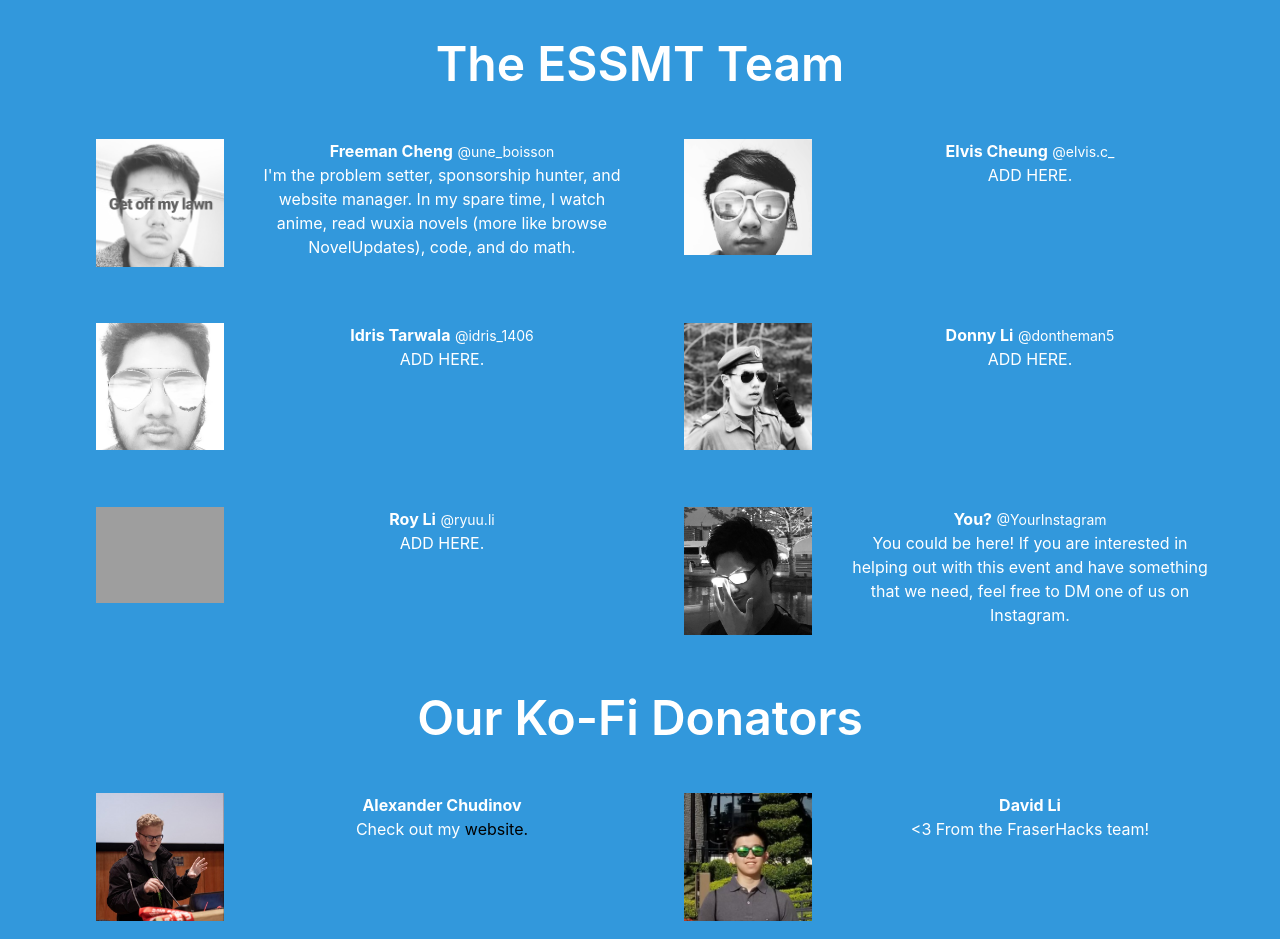
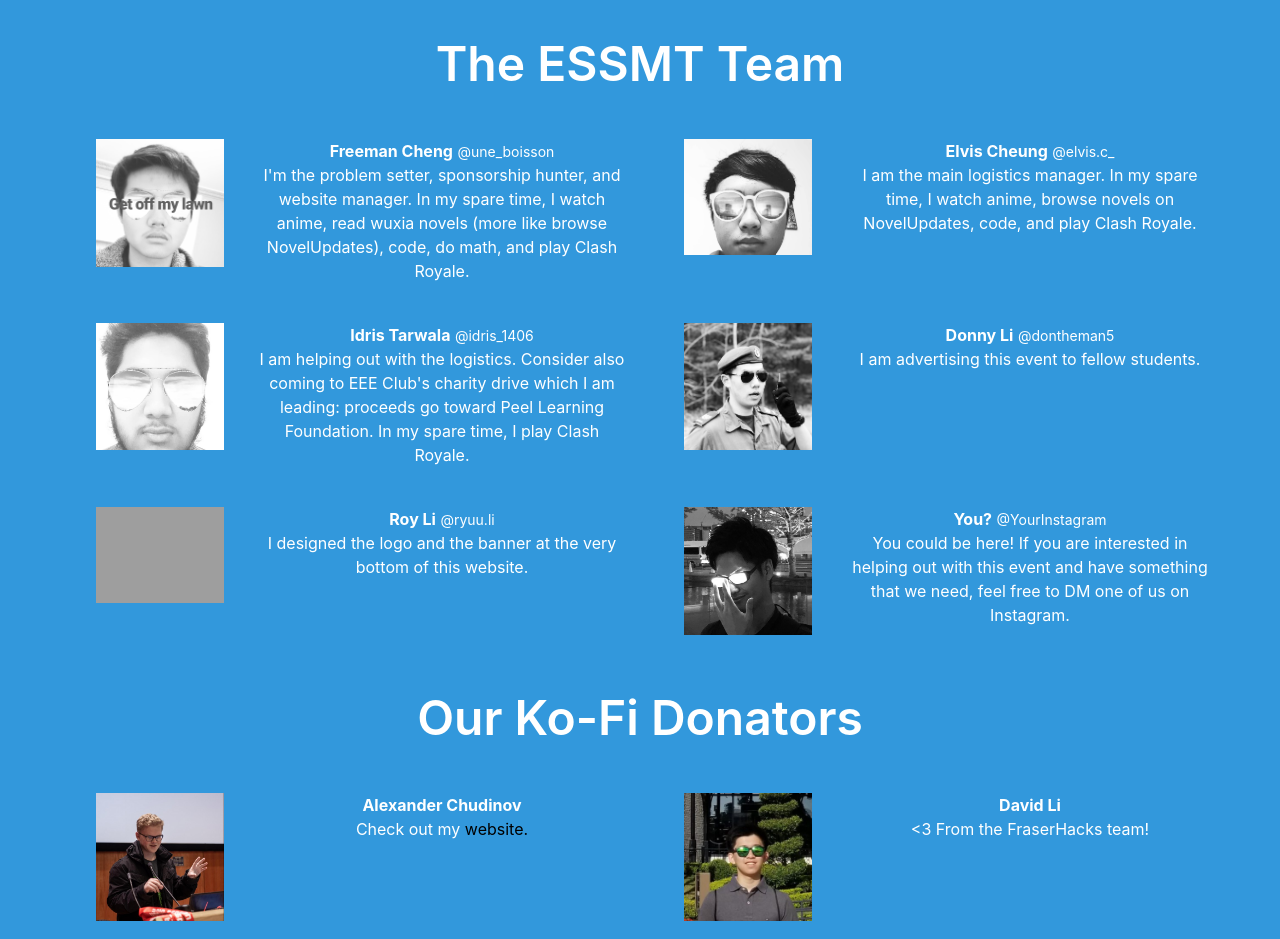
Before and after one commit to peelstnac/ESSMT, a website: page index.html in a window 1280 px wide. Shown: the part 4800-5739 px from the top of the page. Drawn offline with nearby package versions, Linux system fonts and the light colour scheme; grey boxes are pictures that could not be loaded.

Commit message:
Update index.html

```diff
--- a/index.html
+++ b/index.html
@@ -172,7 +172,7 @@
 			      <p>
 			        <strong>Freeman Cheng</strong> <small>@une_boisson</small>
 			        <br>
-			        I'm the problem setter, sponsorship hunter, and website manager. In my spare time, I watch anime, read wuxia novels (more like browse NovelUpdates), code, and do math.
+			        I'm the problem setter, sponsorship hunter, and website manager. In my spare time, I watch anime, read wuxia novels (more like browse NovelUpdates), code, do math, and play Clash Royale.
 			      </p>
 			    </div>
 			  </div>
@@ -191,7 +191,7 @@
 			      <p>
 			        <strong>Elvis Cheung</strong> <small>@elvis.c_</small>
 			        <br>
-			        ADD HERE.
+			        I am the main logistics manager. In my spare time, I watch anime, browse novels on NovelUpdates, code, and play Clash Royale.
 			      </p>
 			    </div>
 			  </div>
@@ -214,7 +214,7 @@
 			      <p>
 			        <strong>Idris Tarwala</strong> <small>@idris_1406</small>
 			        <br>
-			        ADD HERE.
+			        I am helping out with the logistics. Consider also coming to EEE Club's charity drive which I am leading: proceeds go toward Peel Learning Foundation. In my spare time, I play Clash Royale.
 			      </p>
 			    </div>
 			  </div>
@@ -233,7 +233,7 @@
 			      <p>
 			        <strong>Donny Li</strong> <small>@dontheman5</small>
 			        <br>
-			        ADD HERE.
+			        I am advertising this event to fellow students.
 			      </p>
 			    </div>
 			  </div>
@@ -255,7 +255,7 @@
 			      <p>
 			        <strong>Roy Li</strong> <small>@ryuu.li</small>
 			        <br>
-			        ADD HERE.
+			        I designed the logo and the banner at the very bottom of this website.
 			      </p>
 			    </div>
 			  </div>
```
